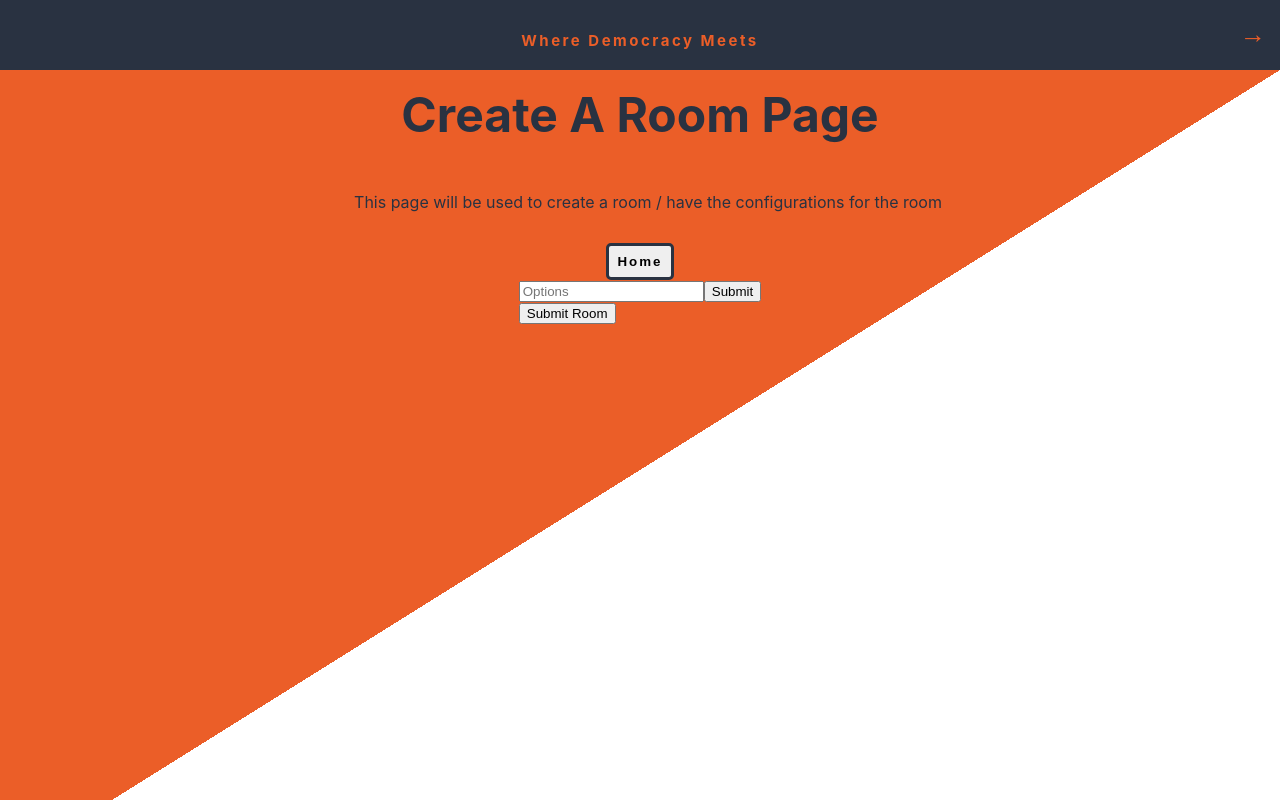
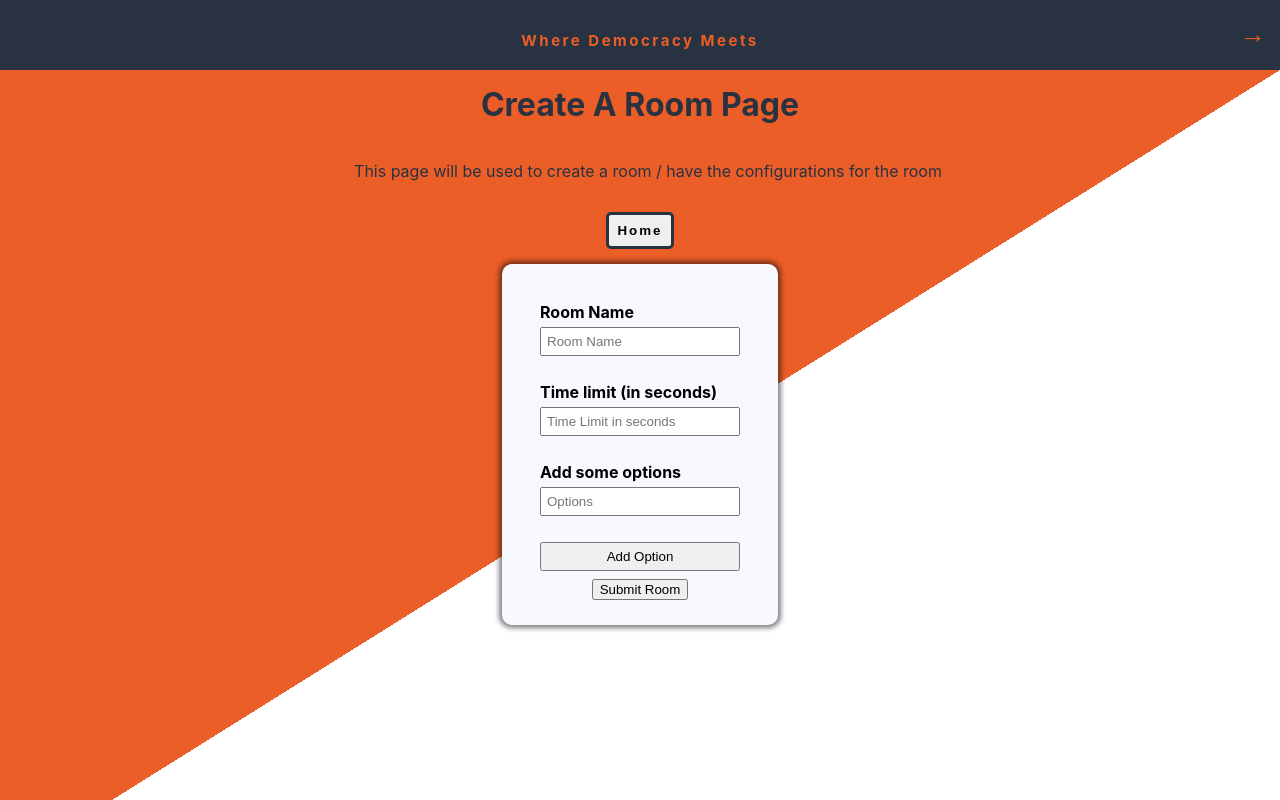
Before and after one commit to aaspinwall/collab, a Next.js app in the folder frontend/: page /room/create-room in a window 1280 px wide. Shown: the top 800 px of the page. Built offline with nearby package versions, Linux system fonts and the light colour scheme.

Commit message:
Create Room Input Created on Frontend

```diff
--- a/frontend/pages/room/create-room.js
+++ b/frontend/pages/room/create-room.js
@@ -5,29 +5,43 @@ import Layout from "../../components/layout";
 import ADD_ROOM from "../../components/polloTest/CreateVoteOptions";
 import { useMutation } from "@apollo/client";
 export default function LandingPage() {
+	// these are the options being set
 	const [options, setOptions] = useState([]);
 	const [addRoom] = useMutation(ADD_ROOM);
-
-  const optionData = createRef(null);
-  const optionsPush = () => {
-    setOptions([optionData.current.value, ...options]);
-    optionData.current.value = "";
+	// this is the individual option being set in the form that's pushed to the array of total options
+	const individualOption = createRef(null);
+	// this creates the room name
+	const createRoomName = createRef(null);
+	// this creates the rooms times limit in seconds (TODO: Change seconds to minutes and
+	// create a function to change minutes to seconds in timer function to simplify it for the user)
+	// function that pushes individual optiuon to total options
+	const createTimeLimit = createRef(null);
+	const createOptionsArray = () => {
+		setOptions([individualOption.current.value, ...options]);
+		individualOption.current.value = "";
 	};
 
 	const handleSubmit = (e) => {
 		e.preventDefault();
-    optionsPush();
+    createOptionsArray();
 	};
-
+	// this adds the array of options to the database
 	const submitRoom = () => {
 		addRoom({
 			variables: {
-        name: "Testing Room", // to change
-        id: "123", // we will generate this on backend
-        timeLimit: "500",
+				name: createRoomName.current.value, // to change
+				id: "1234", // we will generate this on backend
+				timeLimit: createTimeLimit.current.value,
 				voteOptions: options,
 			},
 		});
+		console.log(
+			createRoomName.current.value,
+			createTimeLimit.current.value,
+			options
+    );
+    // clears the List
+    setOptions([]);
 	};
 
 	return (
@@ -45,19 +59,50 @@ export default function LandingPage() {
 					<form onSubmit={handleSubmit}>
 						{/* Fix variable names */}
 						{/* useRef for the two below input to validate variables: name, timelimit*/}
-            {/* <input type="text" placeholder="Room Name" />
-            <input type="number" placeholder="Time Limit in seconds" /> */}
-
-            <input type="text" placeholder="Options" ref={optionData} />
-            <input type="submit" />
-          </form>
 						<div>
-            {options.map((option) => (
-              <p>{option}</p>
-            ))}
+							<label>
+								Room Name
+								<input
+									type="text"
+									placeholder="Room Name"
+									ref={createRoomName}
+								/>
+							</label>
+						</div>
+						<div>
+							<label>
+								{" "}
+								Time limit (in seconds)
+								<input
+									type="number"
+									placeholder="Time Limit in seconds"
+									ref={createTimeLimit}
+								/>
+							</label>
+						</div>
+						<div>
+							<label>
+								Add some options
+								<input
+									type="text"
+									placeholder="Options"
+									ref={individualOption}
+								/>
+							</label>
+						</div>
+						<div>
+							<input type="submit" value="Add Option" />
 						</div>
 						<button onClick={submitRoom}>Submit Room</button>
+					</form>
 				</FormContainer>
+				<ul className="overflow">
+					{options && options.map((option, index) => (
+						<li key={index}>
+							<p>{option}</p>
+						</li>
+					))}
+				</ul>
 			</Container>
 		</Layout>
 	);
@@ -70,16 +115,49 @@ const Container = styled.div`
 	display: flex;
 	align-items: center;
 	flex-direction: column;
+
+  .overflow {
+    width: 200px;
+    overflow: auto;
+    list-style-type: none;
+  }
 `;
 
-const FormContainer = styled.div``;
+const FormContainer = styled.div`
+	form {
+		display: flex;
+		flex-direction: column;
+		justify-content: space-evenly;
+		align-items: center;
+		background: ghostwhite;
+		padding: 25px;
+		margin: 15px;
+		border-radius: 10px;
+		box-shadow: 0 0 5px 3px rgba(0, 0, 0, 0.5);
+	}
+	div {
+		margin: 8px;
+	}
+	input {
+		width: 200px;
+		margin-top: 5px;
+	}
+	input,
+	label {
+		display: block;
+		padding: 5px;
+	}
+	label {
+		font-weight: bold;
+	}
+`;
 
 const Header = styled.h1`
 	color: #293241;
 	text-align: center;
 	margin-top: 0;
 	padding-top: 15px;
-  font-size: 3rem;
+	font-size: 2rem;
 `;
 
 const Description = styled.p`
```
Lines whose indentation alone changed are shown as unchanged.
